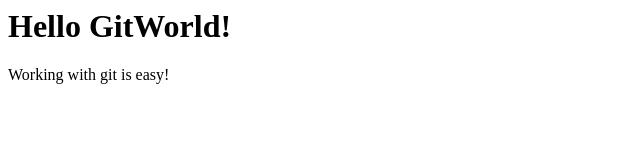
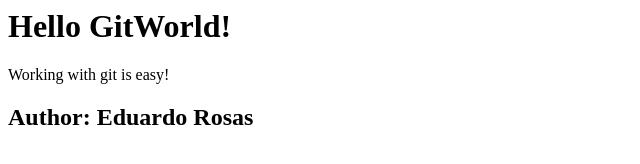
Before and after one commit to pipote/GitGithubMasterclass, a plain HTML site: page index.html in a window 1280 px wide. Shown: the whole page, without its empty margins (0-640 px from the left). Drawn offline with Linux system fonts and the light colour scheme.

Commit message:
Added author

```diff
--- a/index.html
+++ b/index.html
@@ -1,6 +1,7 @@
 <h1>Hello GitWorld!</h1>
 
 <div>
-
 	<p> Working with git is easy!</p>
 </div>
+
+<h2>Author: Eduardo Rosas</h2>
```
